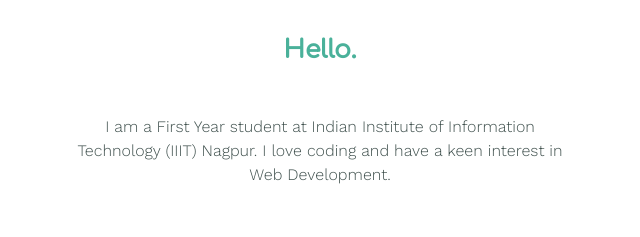
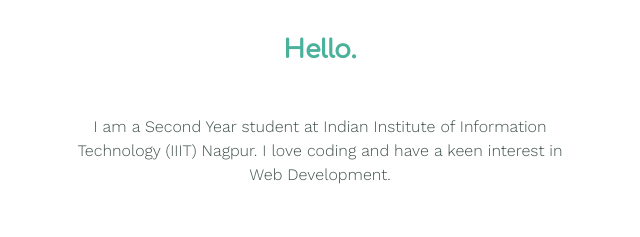
Before and after one commit to ShubhamVishwakarma11-zz/CSS-My-Portfolio, a plain HTML site: page index.html in a window 1280 px wide. Shown: the part 1152-1389 px from the top of the page, 320-960 px from the left. Drawn offline with nearby package versions, Linux system fonts and the light colour scheme.

Commit message:
Update Bio Information

```diff
--- a/index.html
+++ b/index.html
@@ -25,7 +25,7 @@
             <div class="profile">
               <img class="profile-pic" src="images/profile-pic.png" alt="profile-pic">
               <h3>Hello.</h3>
-              <p class = "hello-para">I am a First Year student at Indian Institute of Information Technology (IIIT) Nagpur.
+              <p class = "hello-para">I am a Second Year student at Indian Institute of Information Technology (IIIT) Nagpur.
                    I love coding and have a keen interest in Web Development. </p>
             </div>
             <div class="skills">
```
